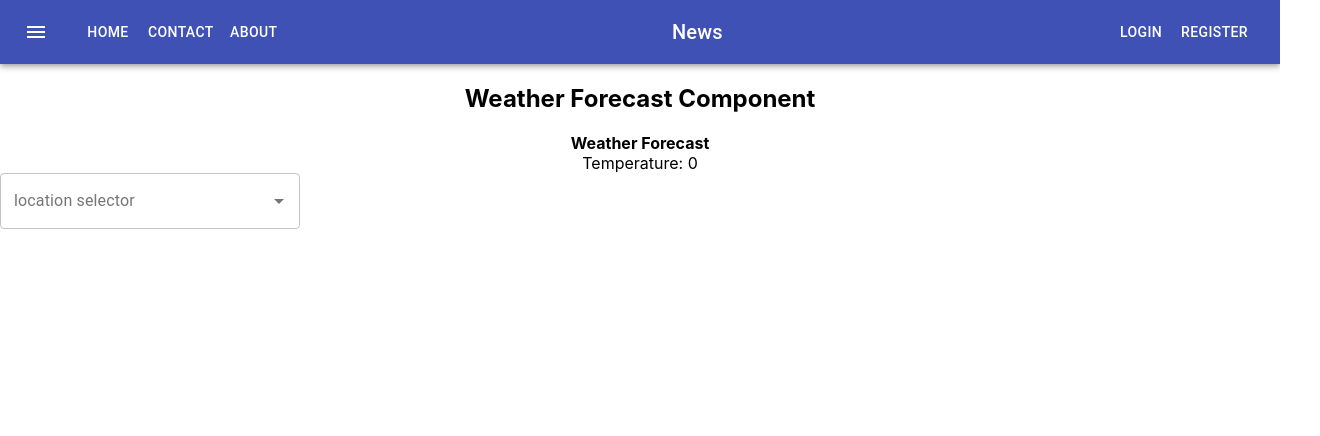
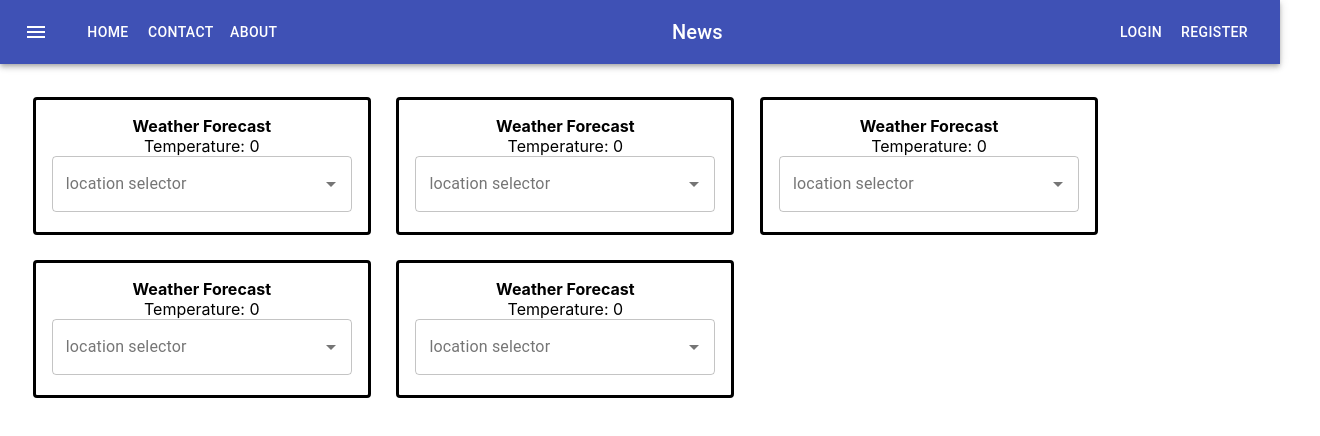
Before and after one commit to ferame/life-manager, a React (Create React App) app in the folder life-manager-web/: page / in a window 1280 px wide. Shown: the top 436 px of the page, 1320 px wide, since content can reach past the window. Built offline with nearby package versions, Linux system fonts and the light colour scheme; no server answers.

Commit message:
Adding layout css for widgets on the home screen

```diff
--- a/life-manager-web/package.json
+++ b/life-manager-web/package.json
@@ -18,6 +18,7 @@
     "@types/react-router-dom": "^5.1.6",
     "axios": "^0.21.1",
     "bootstrap": "^4.5.3",
+    "node-sass": "^4.14.1",
     "query-string": "^6.13.7",
     "react": "^16.13.1",
     "react-bootstrap": "^1.4.0",
--- a/life-manager-web/src/App.tsx
+++ b/life-manager-web/src/App.tsx
@@ -3,9 +3,9 @@ import {
   Switch,
   Route
 } from 'react-router-dom';
-import './App.css';
+import './App.style.scss';
 import TopBar from './components/TopBar';
-import Home from './views/Home';
+import Home from './views/home/Home';
 import Contact from './views/Contact';
 import About from './views/About';
 import Register from './views/Register';
--- /dev/null
+++ b/life-manager-web/src/components/weather_forecast/WeatherForecast.style.scss
@@ -0,0 +1,4 @@
+.weather-component {
+    height: 100px;
+    width: 300px;
+}
--- a/life-manager-web/src/components/WeatherForecast.tsx
+++ b/life-manager-web/src/components/weather_forecast/WeatherForecast.tsx
@@ -1,10 +1,11 @@
 import React, { useEffect, useState } from 'react';
 import { useDispatch, useSelector } from 'react-redux';
-import { selectUser } from '../redux/reducers/userSlice';
-import { setLocation, setTemperature, selectWeather } from '../redux/reducers/weatherSlice';
+import { selectUser } from '../../redux/reducers/userSlice';
+import { setLocation, setTemperature, selectWeather } from '../../redux/reducers/weatherSlice';
 import TextField from '@material-ui/core/TextField';
 import Autocomplete from '@material-ui/lab/Autocomplete';
 import Axios from 'axios';
+import '../weather_forecast/WeatherForecast.style.scss';
 
 const locations = [
     'london',
@@ -32,7 +33,7 @@ export default function WeatherForecast() {
     }, [user, loc, dispatch])
 
     return (
-        <div>
+        <div className="weather-component widget">
             <div><b>Weather Forecast</b></div>
             <div>Temperature: {temperature}</div>
             <Autocomplete
--- a/life-manager-web/src/features/counter/Counter.module.css
+++ b/life-manager-web/src/features/counter/Counter.module.scss
@@ -49,7 +49,6 @@
 }
 
 .asyncButton {
-  composes: button;
   position: relative;
   margin-left: 8px;
 }
--- a/life-manager-web/src/features/counter/Counter.tsx
+++ b/life-manager-web/src/features/counter/Counter.tsx
@@ -7,7 +7,7 @@ import {
   incrementAsync,
   selectCount,
 } from '../../redux/reducers/counterSlice';
-import styles from './Counter.module.css';
+import styles from './Counter.module.scss';
 
 export function Counter() {
   const count = useSelector(selectCount);
--- a/life-manager-web/src/index.tsx
+++ b/life-manager-web/src/index.tsx
@@ -1,6 +1,6 @@
 import React from 'react';
 import ReactDOM from 'react-dom';
-import './index.css';
+import './index.scss';
 import App from './App';
 import { store } from './redux/store';
 import { Provider } from 'react-redux';
--- a/life-manager-web/src/views/Home.tsx
+++ /dev/null
@@ -1,11 +0,0 @@
-import React from 'react';
-import WeatherForecast from '../components/WeatherForecast';
-
-export default function Home () {
-    return (
-        <div>
-            <h2>Weather Forecast Component</h2>
-            <WeatherForecast/>
-        </div>
-    )
-}
--- /dev/null
+++ b/life-manager-web/src/views/home/Home.style.scss
@@ -0,0 +1,16 @@
+.widgets-grid{
+    padding: 20px;
+    width: 100%;
+    display: flex;
+    flex-flow: row wrap;
+    justify-content: flex-start;
+}
+div.widgets-grid{
+    div.widget{
+        margin: 1%;
+        border-radius: 4px;
+        padding: 1em;
+        border-color: black;
+        border-style: solid;
+    }
+}
--- /dev/null
+++ b/life-manager-web/src/views/home/Home.tsx
@@ -0,0 +1,15 @@
+import React from 'react';
+import WeatherForecast from 'components/weather_forecast/WeatherForecast';
+import '../home/Home.style.scss';
+
+export default function Home () {
+    return (
+        <div className="widgets-grid">
+            <WeatherForecast/>
+            <WeatherForecast/>
+            <WeatherForecast/>
+            <WeatherForecast/>
+            <WeatherForecast/>
+        </div>
+    )
+}
```
Also changed, not shown: life-manager-web/src/App.style.scss (renamed from life-manager-web/src/App.css), life-manager-web/src/index.scss (renamed from life-manager-web/src/index.css), 2 other files (tests, documents, lock files or other folders).
